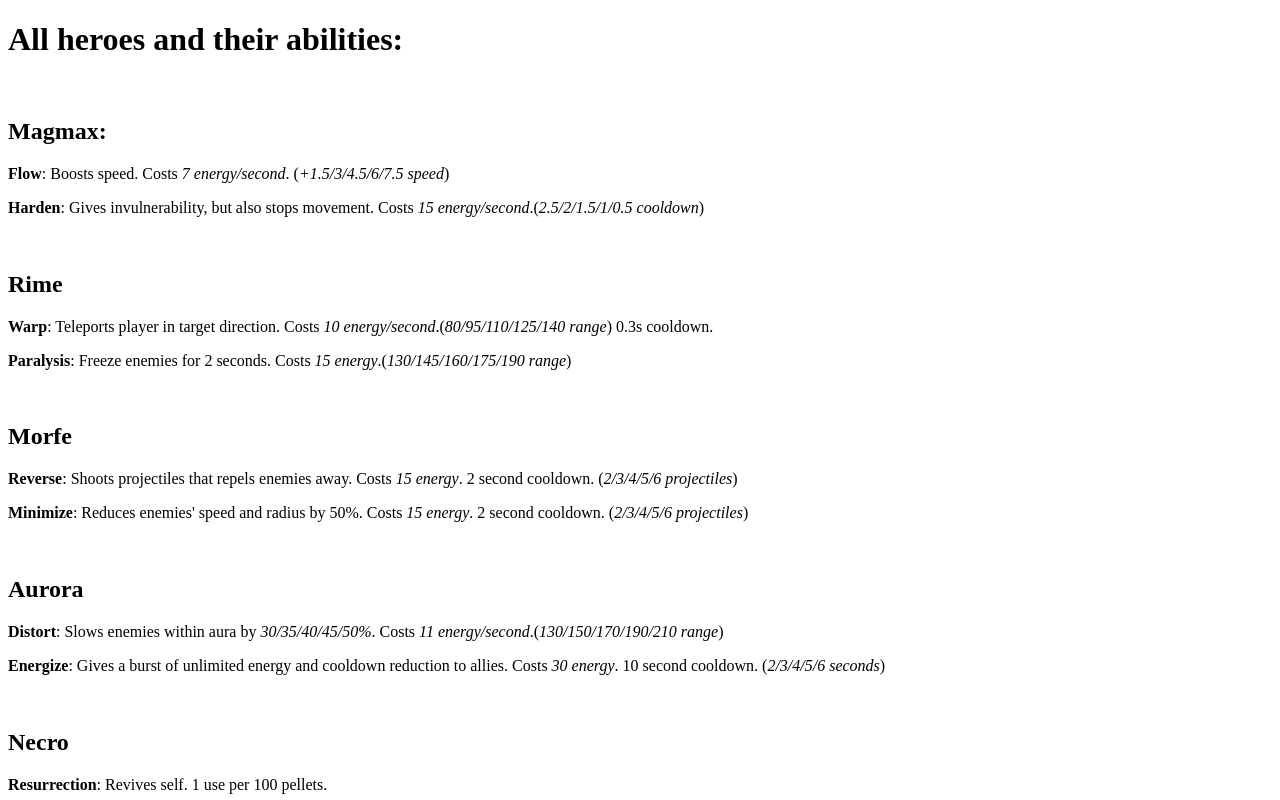
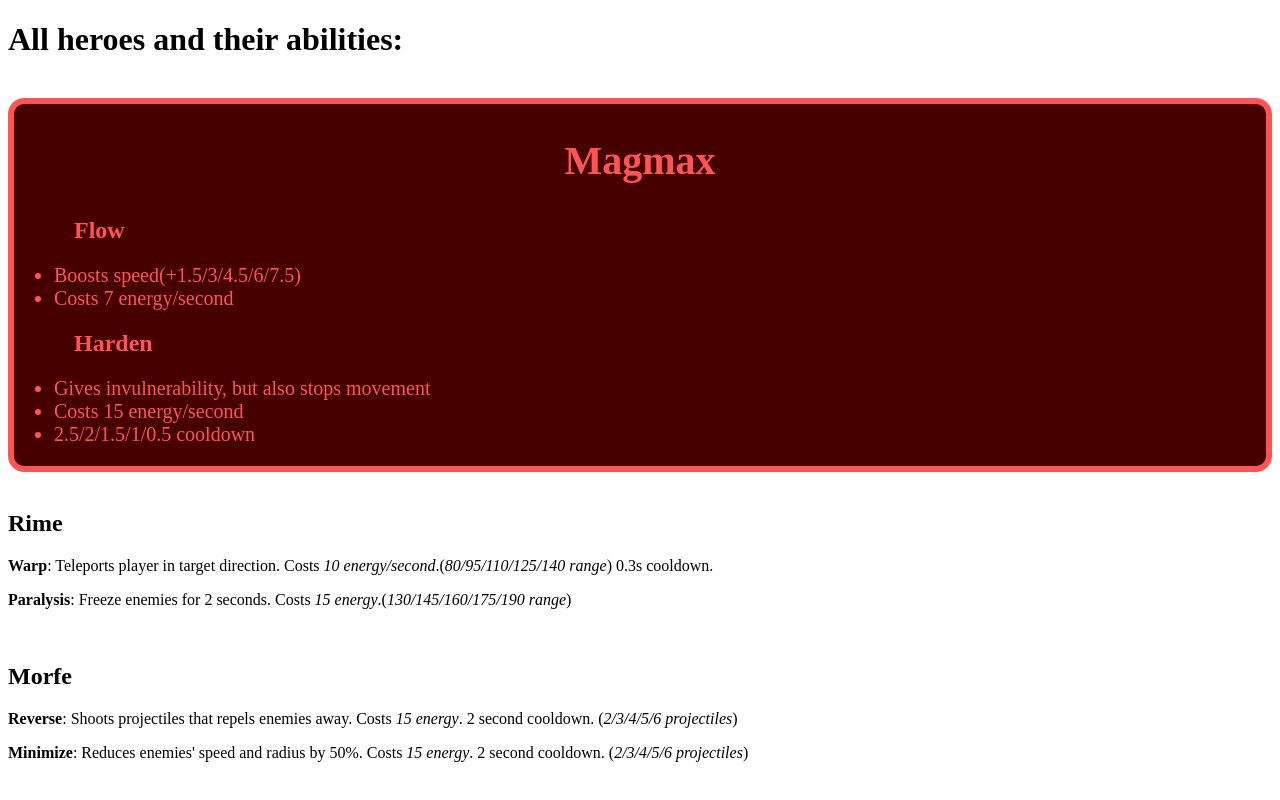
Before and after one commit to Chesser2017/Evades-Heroes, a plain HTML site: page index.html in a window 1280 px wide. Shown: the top 800 px of the page. Drawn offline with Linux system fonts and the light colour scheme.

Commit message:
Added some css to the first hero. Pretty satisfied with how it looks

```diff
--- a/index.html
+++ b/index.html
@@ -4,14 +4,29 @@
     <head>
         <meta charset="utf-8">
         <title>Evades Heroes</title>
+        <link href="style.css" rel="stylesheet" type="text/css">
     </head>
     <body>
         <h1>All heroes and their abilities:</h1>
           <br>
-            <h2>Magmax:</h2>
-              <p><strong>Flow</strong>: Boosts speed. Costs <em>7 energy/second</em>. (<em>+1.5/3/4.5/6/7.5 speed</em>)</p>
-              <p><strong>Harden</strong>: Gives invulnerability, but also stops movement. Costs <em>15 energy/second</em>.(<em>2.5/2/1.5/1/0.5 cooldown</em>)</p>
+
+          <div class="magmax">
+            <h2 class="magmax-text">Magmax</h2>
+              <span class="magmax-ability">Flow</span>
+              <ul class="magmax-text">
+                 <li>Boosts speed(+1.5/3/4.5/6/7.5)</li>
+                 <li>Costs 7 energy/second</li>
+              </ul>
+              <p><span class="magmax-ability">Harden</span>
+                <ul class="magmax-text">
+                  <li>Gives invulnerability, but also stops movement</li>
+                  <li>Costs 15 energy/second</li>
+                  <li>2.5/2/1.5/1/0.5 cooldown</li>
+                </ul>
+          </div>
+
             <br>
+
             <h2>Rime</h2>
               <p><strong>Warp</strong>: Teleports player in target direction. Costs <em>10 energy/second</em>.(<em>80/95/110/125/140 range</em>) 0.3s cooldown.</p>
               <p><strong>Paralysis</strong>: Freeze enemies for 2 seconds. Costs <em>15 energy</em>.(<em>130/145/160/175/190 range</em>)</p>
--- /dev/null
+++ b/style.css
@@ -0,0 +1,24 @@
+.magmax {
+    border-radius: 16px;
+    background-color: rgb(71, 0, 0);
+    border: 6px solid rgb(255, 84, 84);
+}
+
+h2.magmax-text {
+    text-align: center;
+    color: rgb(255, 84, 84);
+    font-size: 40px;
+}
+
+.magmax-ability {
+    font-weight: bold;
+    font-size: 24px;
+    color: rgb(255, 84, 84);
+    text-align: left;
+    padding-left: 60px;
+}
+
+.magmax-text {
+    font-size: 20px;
+    color: rgb(255, 84, 84);
+}
```
